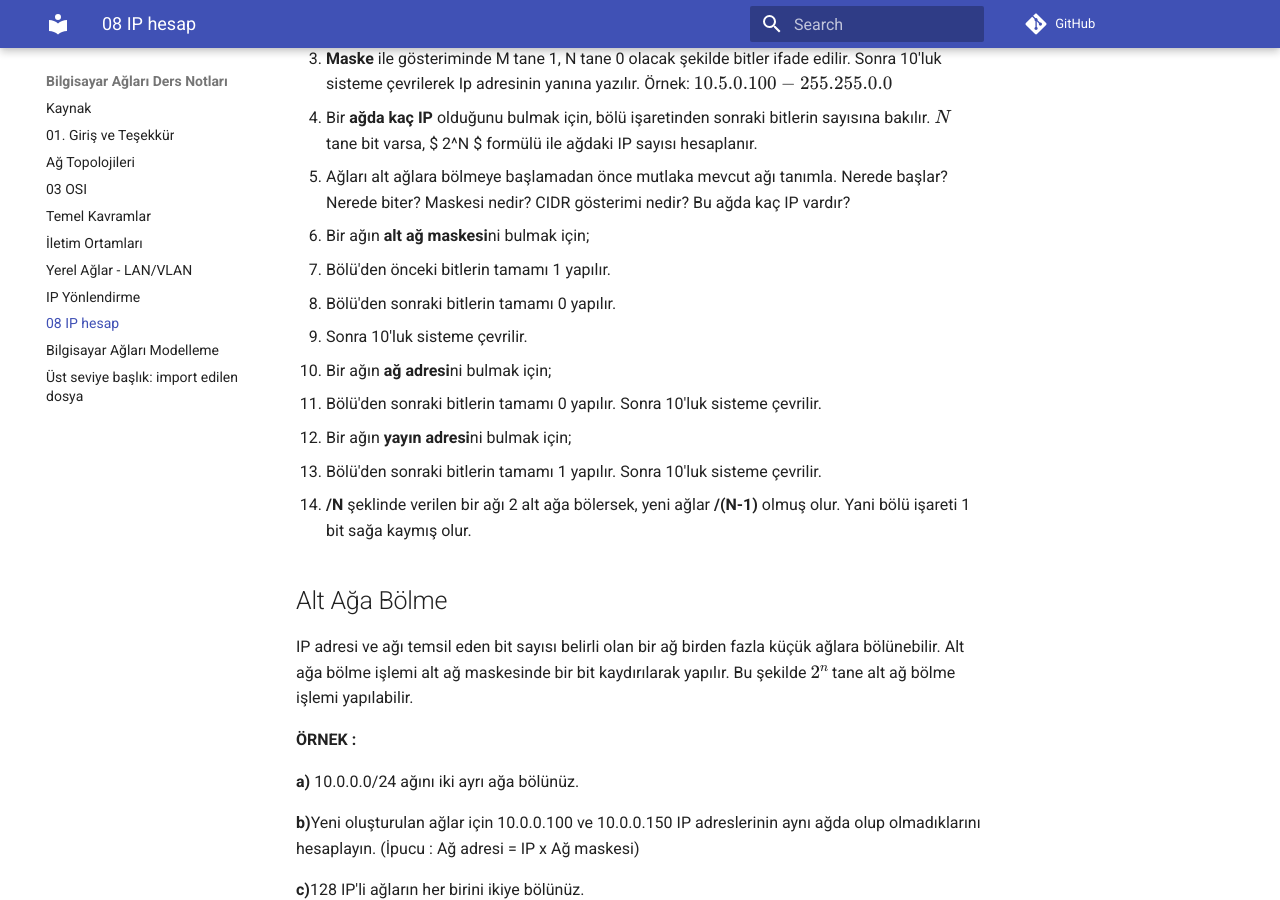
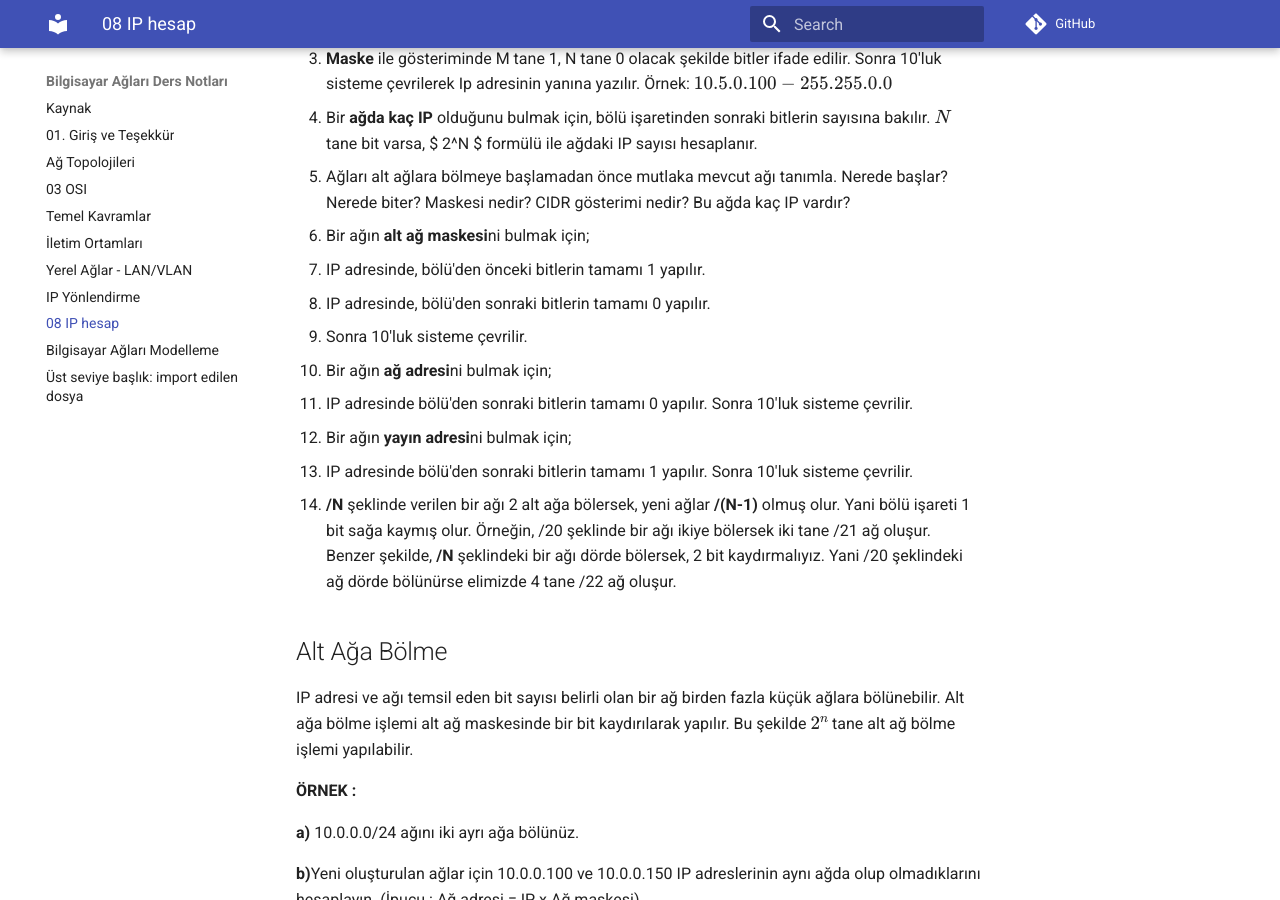
Before and after one commit to ozalpmurat/BilgisayarAglari-Kitap, an MkDocs documentation site: the page built from docs/08-IP_hesap.md, in a window 1280 px wide and 900 px high, scrolled down 8503 px. Built offline with MkDocs 1.6.1 and Material for MkDocs 9.7.7, drawn with Linux system fonts in a browser that asks for light colours; comment, search, counter and statistics services are not loaded.

Commit message:
ip hesap özet - düzenleme

```diff
--- a/docs/08-IP_hesap.md
+++ b/docs/08-IP_hesap.md
@@ -227,19 +227,19 @@ adresinin sağına \"/\" işareti konulup bölünen bit numarası yazılır.
 
 ## IP hesaplarında formüller ve özet
 1. IP (v4) adresleri $32$ bitten oluşur. Bu $32$ bitin soldan itibaren $M$ tanesi ağı tanımlar. geri kalan $N$ tanesi de ($ N=32-M $) hostları tanımlar. Bu iki bileşeni birbirinden ayırmanın iki yolu vardır:
-  - **CIDR** gösteriminde bölü işareti ( "/" ) kullanılır. örnek: $10.5.0.100/16$
-  - **Maske** ile gösteriminde M tane 1, N tane 0 olacak şekilde bitler ifade edilir. Sonra 10'luk sisteme çevrilerek Ip adresinin yanına yazılır. Örnek: $10.5.0.100 - 255.255.0.0$
+   - **CIDR** gösteriminde bölü işareti ( "/" ) kullanılır. örnek: $10.5.0.100/16$
+   - **Maske** ile gösteriminde M tane 1, N tane 0 olacak şekilde bitler ifade edilir. Sonra 10'luk sisteme çevrilerek Ip adresinin yanına yazılır. Örnek: $10.5.0.100 - 255.255.0.0$
 1. Bir **ağda kaç IP** olduğunu bulmak için, bölü işaretinden sonraki bitlerin sayısına bakılır. $N$ tane bit varsa, $ 2^N $ formülü ile ağdaki IP sayısı hesaplanır.
 1. Ağları alt ağlara bölmeye başlamadan önce mutlaka mevcut ağı tanımla. Nerede başlar? Nerede biter? Maskesi nedir? CIDR gösterimi nedir? Bu ağda kaç IP vardır?
 1. Bir ağın **alt ağ maskesi**ni bulmak için;
-  - Bölü'den önceki bitlerin tamamı 1 yapılır.
-  - Bölü'den sonraki bitlerin tamamı 0 yapılır.
-  - Sonra 10'luk sisteme çevrilir.
+   - IP adresinde, bölü'den önceki bitlerin tamamı 1 yapılır.
+   - IP adresinde, bölü'den sonraki bitlerin tamamı 0 yapılır.
+   - Sonra 10'luk sisteme çevrilir.
 1. Bir ağın **ağ adresi**ni bulmak için;
-  - Bölü'den sonraki bitlerin tamamı 0 yapılır. Sonra 10'luk sisteme çevrilir.
+   - IP adresinde bölü'den sonraki bitlerin tamamı 0 yapılır. Sonra 10'luk sisteme çevrilir.
 1. Bir ağın **yayın adresi**ni bulmak için;
-  - Bölü'den sonraki bitlerin tamamı 1 yapılır. Sonra 10'luk sisteme çevrilir.
-1. **/N** şeklinde verilen bir ağı 2 alt ağa bölersek, yeni ağlar **/(N-1)** olmuş olur. Yani bölü işareti 1 bit sağa kaymış olur.
+   - IP adresinde bölü'den sonraki bitlerin tamamı 1 yapılır. Sonra 10'luk sisteme çevrilir.
+1. **/N** şeklinde verilen bir ağı 2 alt ağa bölersek, yeni ağlar **/(N-1)** olmuş olur. Yani bölü işareti 1 bit sağa kaymış olur. Örneğin, /20 şeklinde bir ağı ikiye bölersek iki tane /21 ağ oluşur. Benzer şekilde, **/N** şeklindeki bir ağı dörde bölersek, 2 bit kaydırmalıyız. Yani /20 şeklindeki ağ dörde bölünürse elimizde 4 tane /22 ağ oluşur.
 
 
 
```
